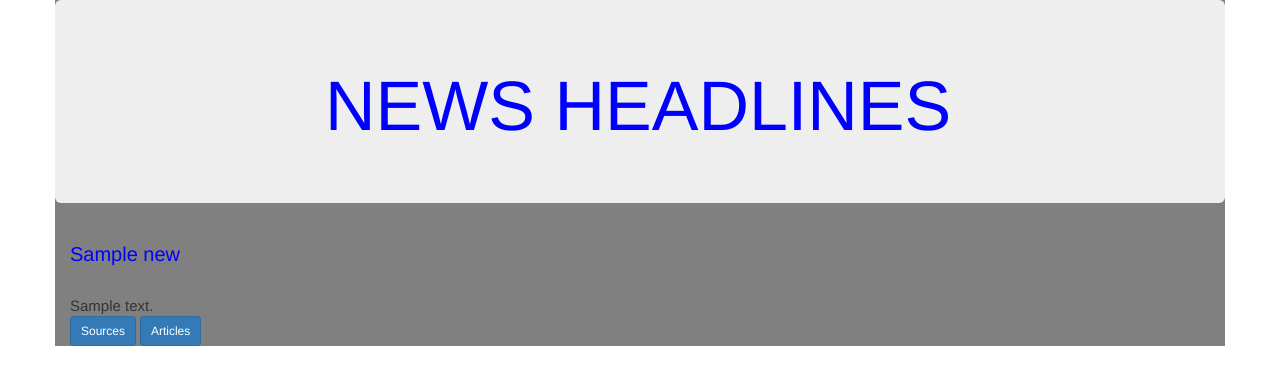
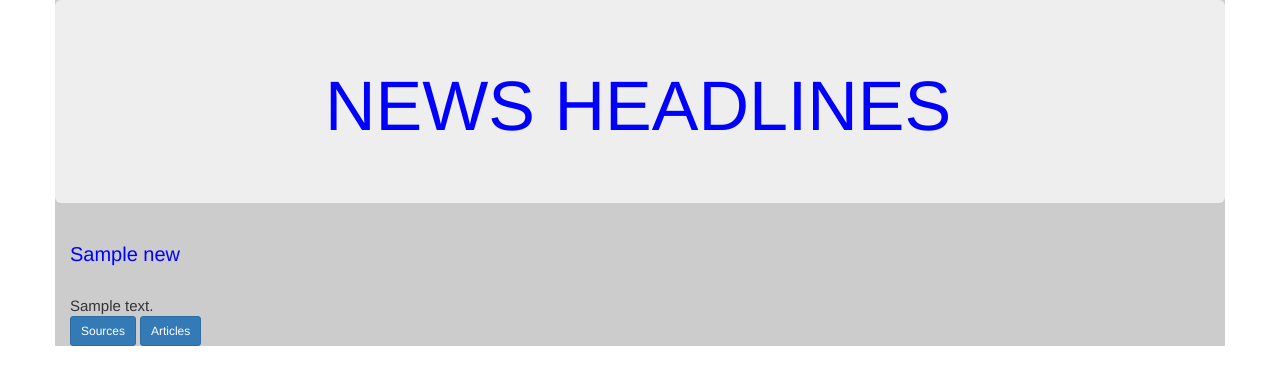
Before and after one commit to Maxwel5/News-highlight, a Flask app: template app/templates/index.html in a window 1280 px wide. Shown: the top 385 px of the page. Run offline with Flask 2, Linux system fonts and the light colour scheme; the template is opened without the code that fills it: most values are stand-ins (such as "Sample title", 1, 10 or a date in 2020); some libraries are stand-ins or nearby versions.

Commit message:
Editing changes

```diff
--- a/app/templates/index.html
+++ b/app/templates/index.html
@@ -1,10 +1,17 @@
 {% extends 'base.html'%}
 {% import 'macros.html' as macro %}
 
-    <link rel="stylesheet" href="{{url_for('static',filename='/css/styles.css')}}">
-
+    <!-- <link rel="stylesheet" href="{{url_for('static',filename='/css/styles.css')}}"> -->
+{% block head %}
+{{ super() }}
+<style>
+    .main{
+        background: rgba(0,0,0,.2);
+    }
+</style>
+{% endblock %}
 {% block content %}
-    <div class="container" style="background-color: grey">
+    <div class="container main" >
         <div class="row">
             <div class="jumbotron">
                 <h1 style="color:blue; font-size:70px; padding-left: 20%;">NEWS HEADLINES</h1>
@@ -13,7 +20,7 @@
         {% for news in name %}
             <div class="card">
                 <!-- <li>{{news.id}}</li> -->
-            <div class="col-lg-3">
+            <div class="col-sm-6 col-md-4 col-lg-3">
                 <h5 style="color:blue; font-size: 20px">{{news.title}}</h5> <br>
                 <small style="font-size: 15px">{{news.description | truncate(100) }}</small> <br>
                 <a class ='btn btn-primary btn-sm' href="{{news.url}}">Sources</a>
```
Also changed, not shown: README.md.
